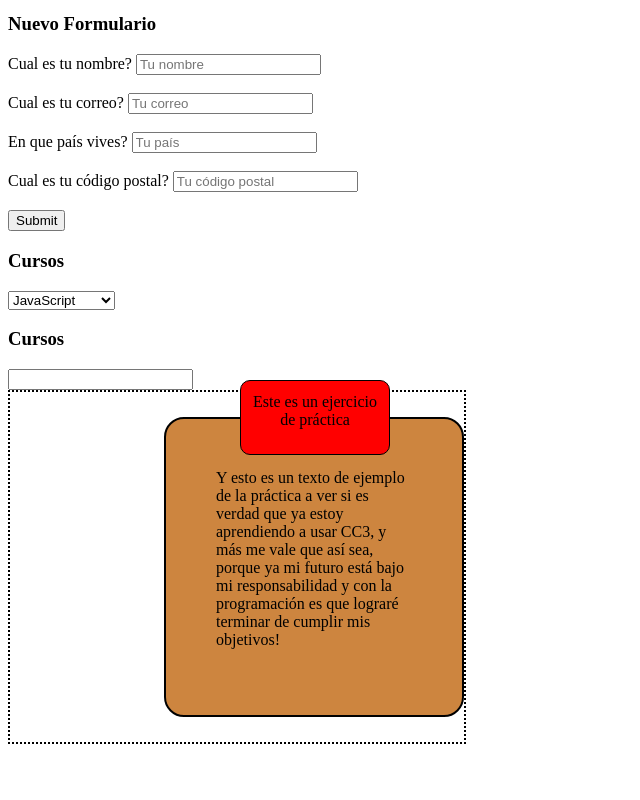
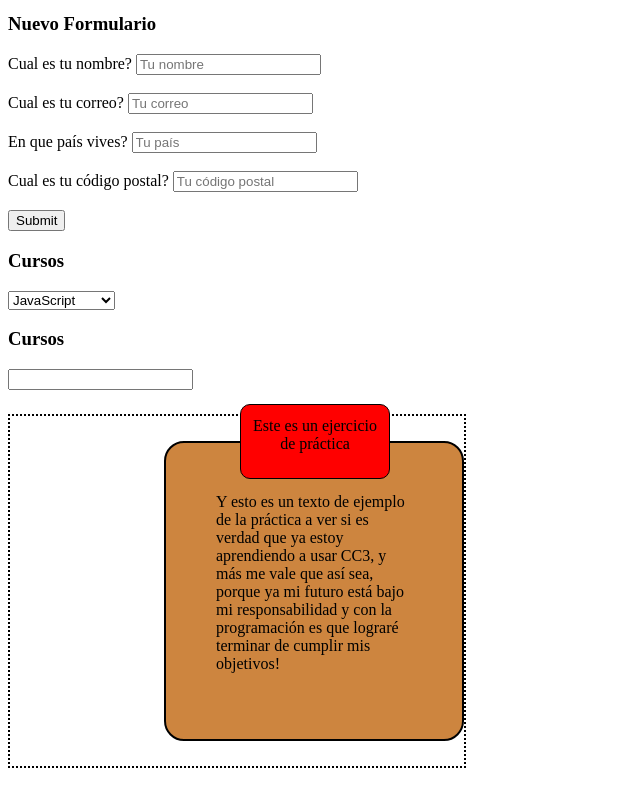
Before and after one commit to redworld22/ProyectoCursoPracticoMaquetacionCSS, a plain HTML site: page index.html in a window 1280 px wide. Shown: the part 1199-1999 px from the top of the page, without its empty margins (0-640 px from the left). Before the commit the page ends 1951 px from the top, so only its background shows below. Drawn offline with Linux system fonts and the light colour scheme.

Commit message:
Práctica Curso Definitivo HTML y CS

```diff
--- a/Estilos.css/index.css
+++ b/Estilos.css/index.css
@@ -29,7 +29,8 @@ h2 + p{
 
 .position{
     border: 2px black dotted;
-    display: inline-block;
+    display: inline-block;letter-spacing: normal;
+    margin: 24px 0;
 }
 
 #box{
```
